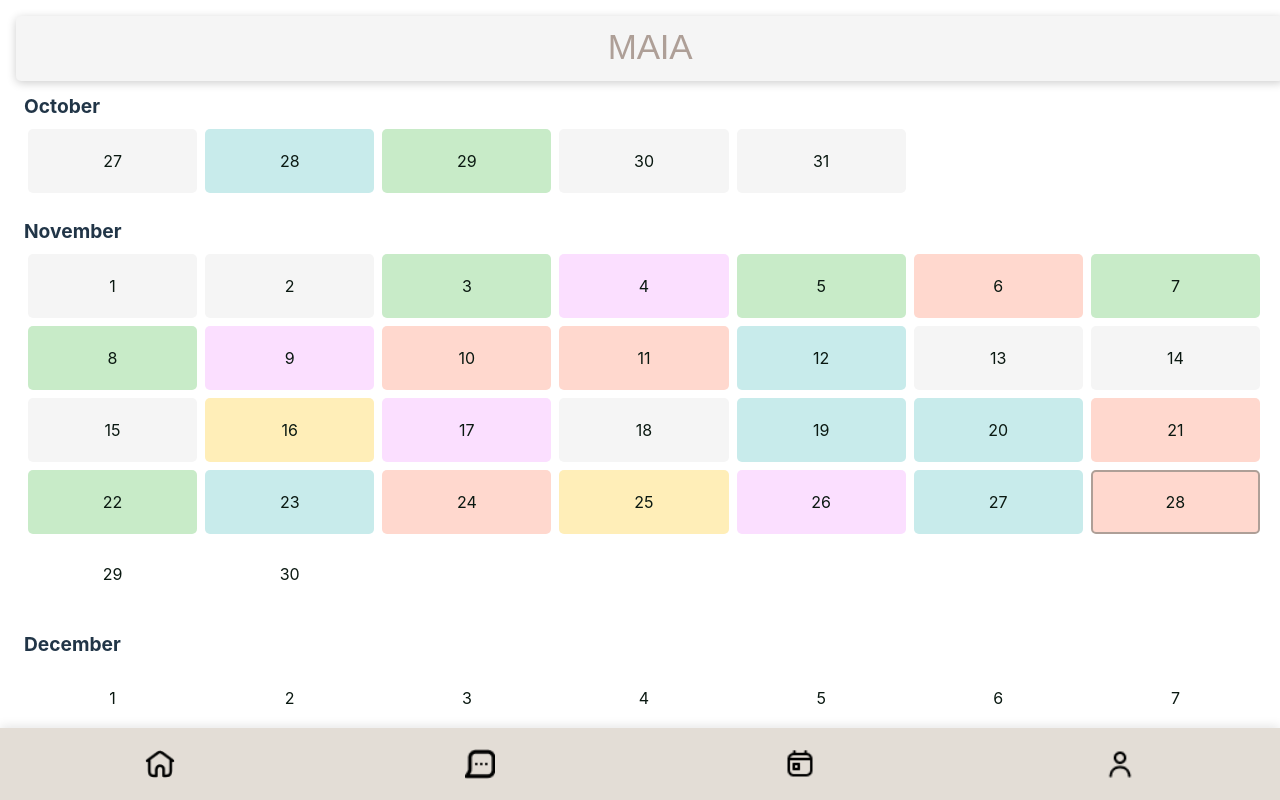
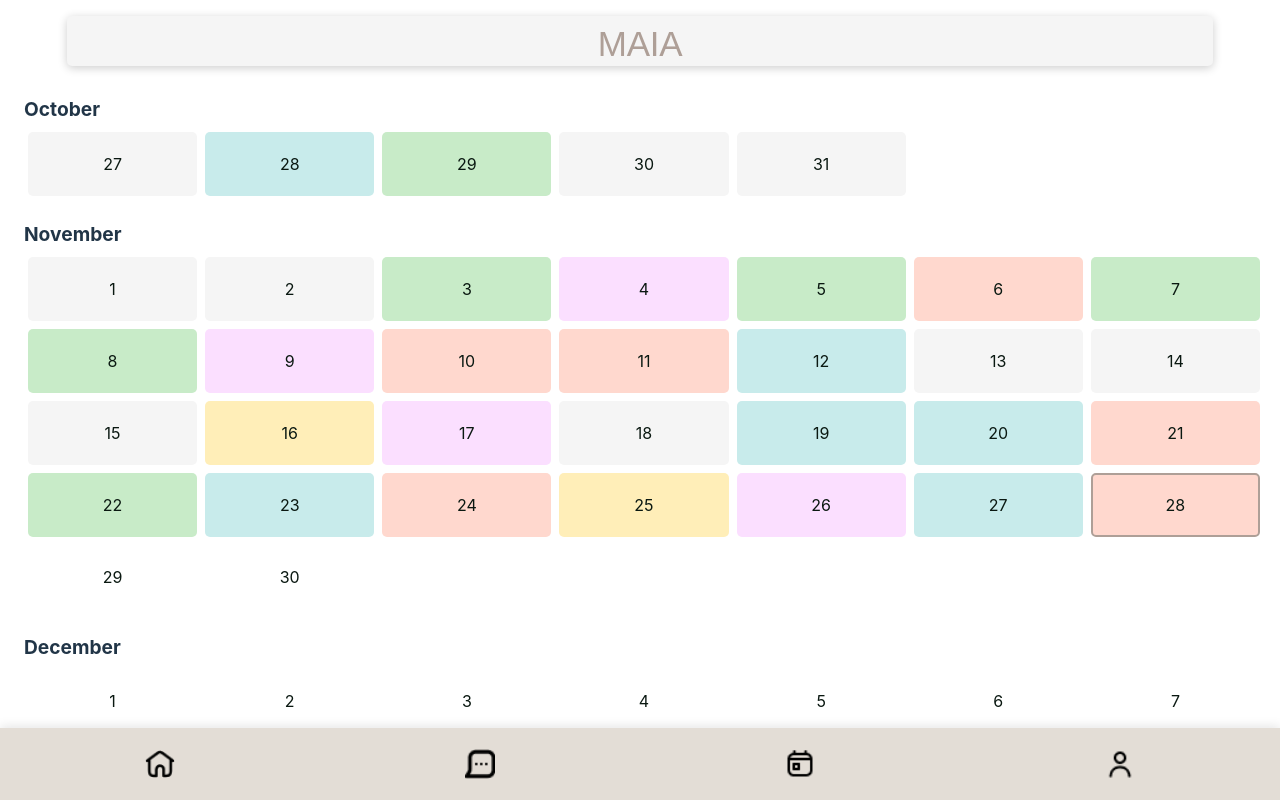
Before and after one commit to Tech-Sisters/hackathon24-team2, a React (Vite) app: page /tracker in a window 1280 px wide. Shown: the top 800 px of the page. Built offline with nearby package versions, Linux system fonts and the light colour scheme.

Commit message:
calendar done

```diff
--- a/src/App.css
+++ b/src/App.css
@@ -26,24 +26,26 @@
   width: 100%;
   background-color: white;
   display: flex;
-  justify-content: space-around;
+  justify-content: center;
   z-index: 10;
   box-shadow: 0px -2px 10px rgba(0,0,0,0);
 }
 
 #headerBar {
   background-color: var(--bgSecondary);
-  width: calc(100% - 32px);
-  height: 45px;
-  margin: 16px;
+  width: 88%;
+  height: 30px;
+  margin: 16px auto;
   justify-content: center;
+  align-items: center;
   border-radius: 5px;
   box-shadow: none;
   box-shadow: 0px 2px 10px rgba(0,0,0,0.2);
-    padding: 10px;
+  padding: 10px;
 }
 
 #headerText {
+  line-height: 1;
   font-size: 35px;
   text-align: center;
   font-family: sans-serif;
--- a/src/components/Tracker/tracker.css
+++ b/src/components/Tracker/tracker.css
@@ -1,10 +1,21 @@
+#appWrapper {
+    display: flex;
+    flex-direction: column;
+    height: 100%;
+  }
+
+
 #calendarContainer {
     display: grid;
     grid-template-columns: repeat(7, 1fr);
     gap: 8px;
     padding: 16px;
-    margin-top: 60px;
-    overflow: scroll;
+    margin-top: 55px;
+    flex: 1;
+   overflow-y: auto;
+   margin-bottom: 60px;
+   -ms-overflow-style: none;
+   scrollbar-width: none;
   }
 
   .monthHeader {
--- a/src/pages/tracker.jsx
+++ b/src/pages/tracker.jsx
@@ -32,10 +32,10 @@ const Tracker = () => {
   };
 
 return (
-    <>
+    <div id="appWrapper">
         <Header />
         <Calendar trackedData={trackedDataCalendar} />
         <Footer />
-    </>
+    </div>
 )}
 export default Tracker;
```
